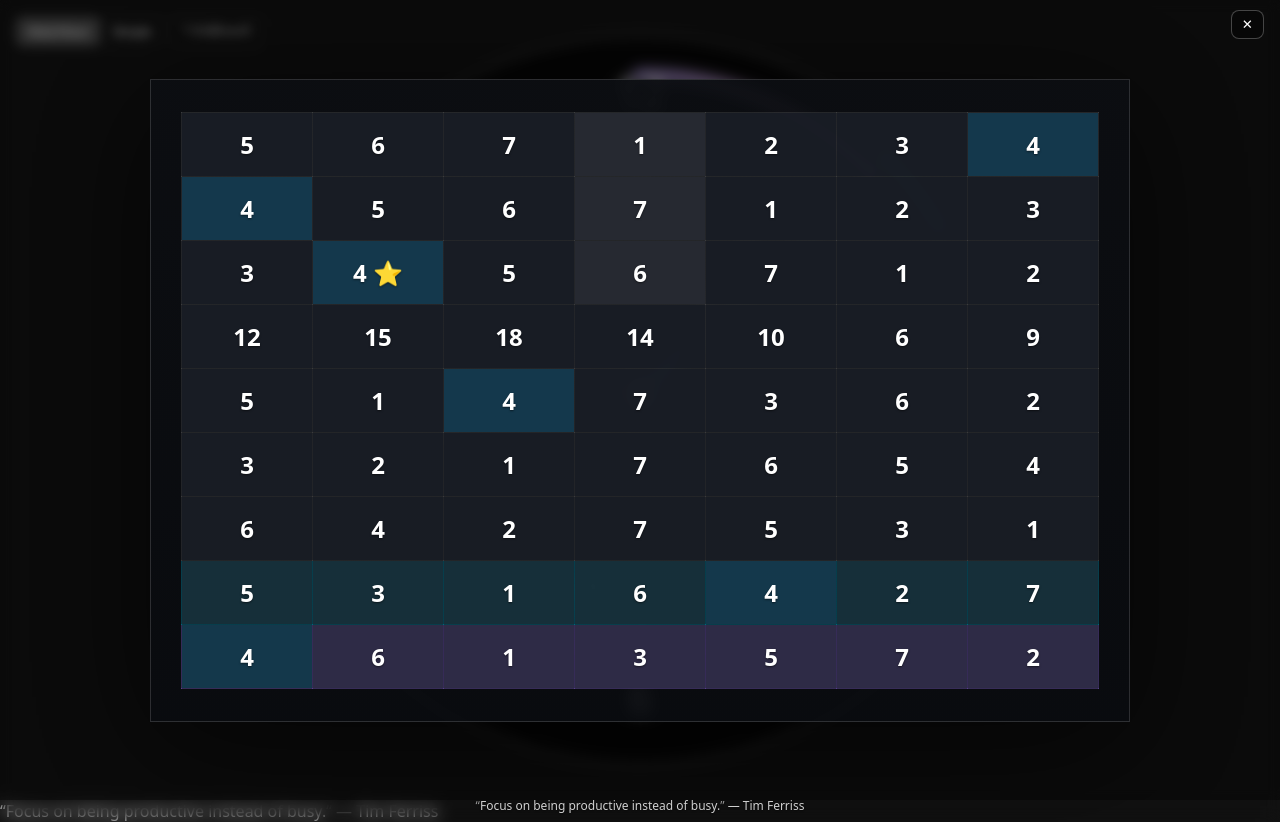
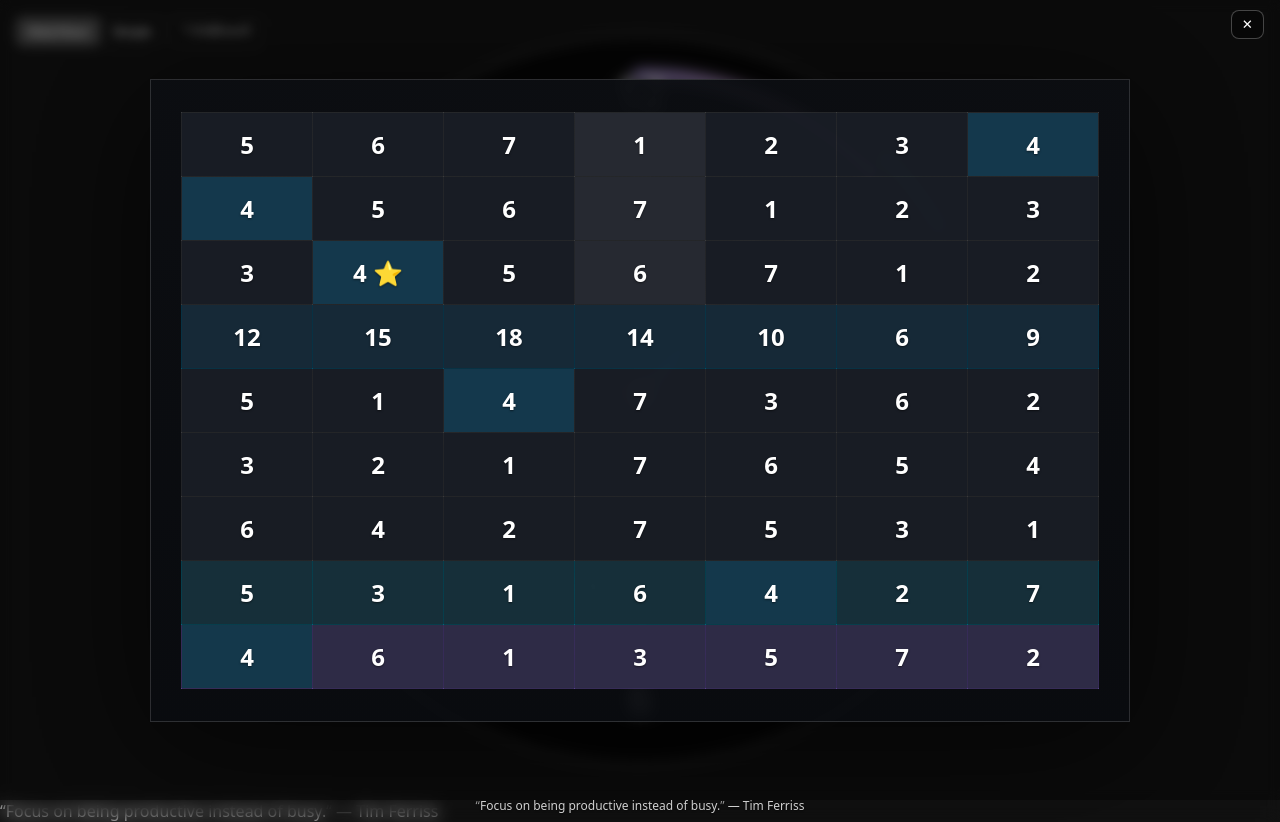
Before and after one commit to gotosira/pinitnatee-clock-app, a React (Vite) app: page / in a window 1280 px wide. Both pictures are taken after a click on the button "7 ตัวพินิจนาที". Built offline with nearby package versions, Linux system fonts and the light colour scheme; no server answers.

Commit message:
Seven Table: add themed color tint to row 4

```diff
--- a/src/App.css
+++ b/src/App.css
@@ -204,6 +204,7 @@
 .seven-table td > * { display: inline-block; padding: 0 14px; width: 100%; box-sizing: border-box; }
 .seven-table tr + tr td { border-top-color: rgba(255,255,255,0.15); }
 .seven-table tbody tr:nth-child(-n+3) td:nth-child(4) { background: rgba(255,255,255,0.06); }
+.seven-table tbody tr:nth-child(4) td { background: rgba(0,160,220,0.10); border-color: rgba(0,160,220,0.25); }
 .seven-table tbody tr:nth-child(8) td { background: rgba(0,212,255,0.10); border-color: rgba(0,212,255,0.25); }
 .seven-table tbody tr:nth-child(9) td { background: rgba(160,120,255,0.16); border-color: rgba(160,120,255,0.3); }
 .theme-watchface .seven-table td.hl { background: rgba(0,180,255,0.18); box-shadow: 0 0 0 2px rgba(0,180,255,0.55), 0 0 16px rgba(0,180,255,0.7); }
```
